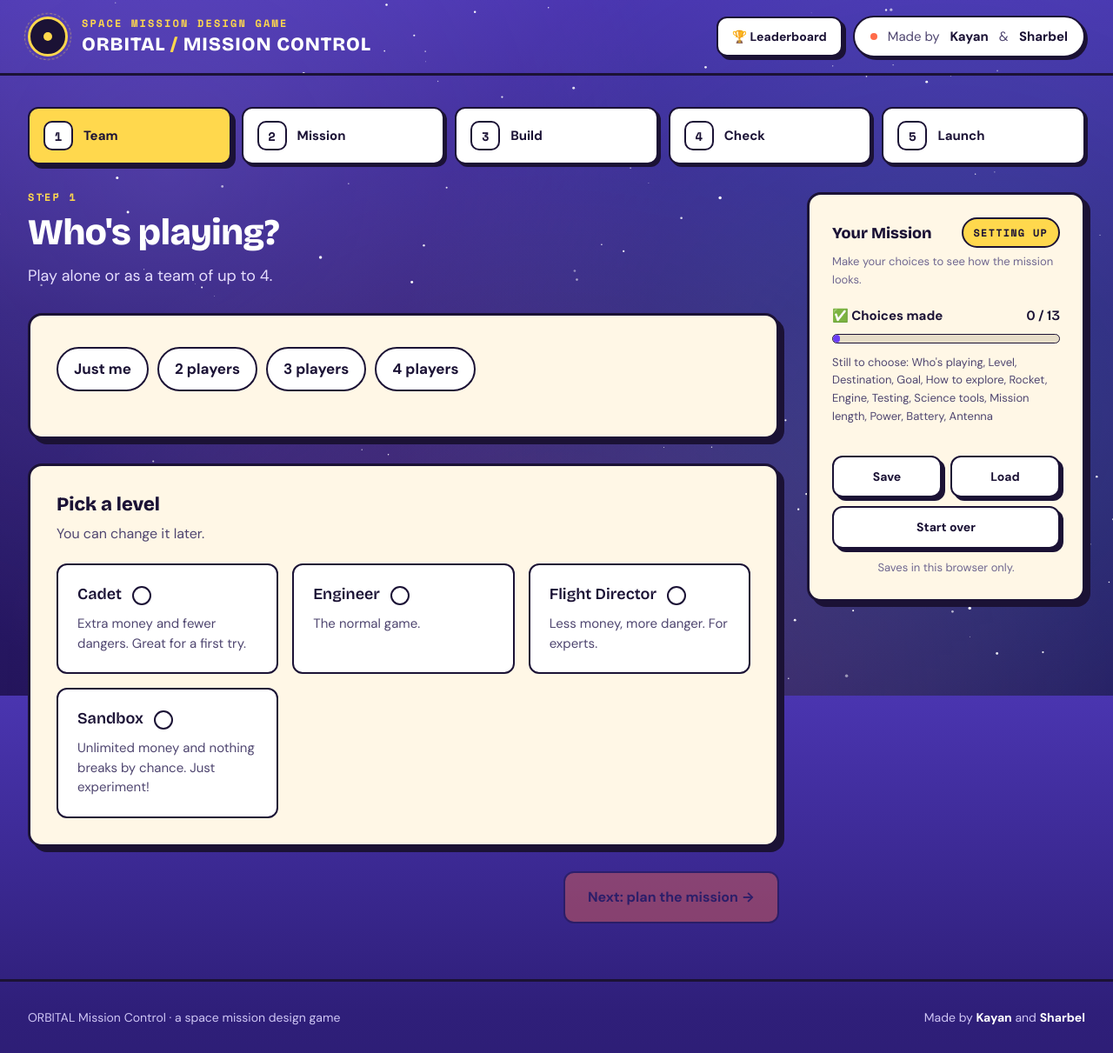
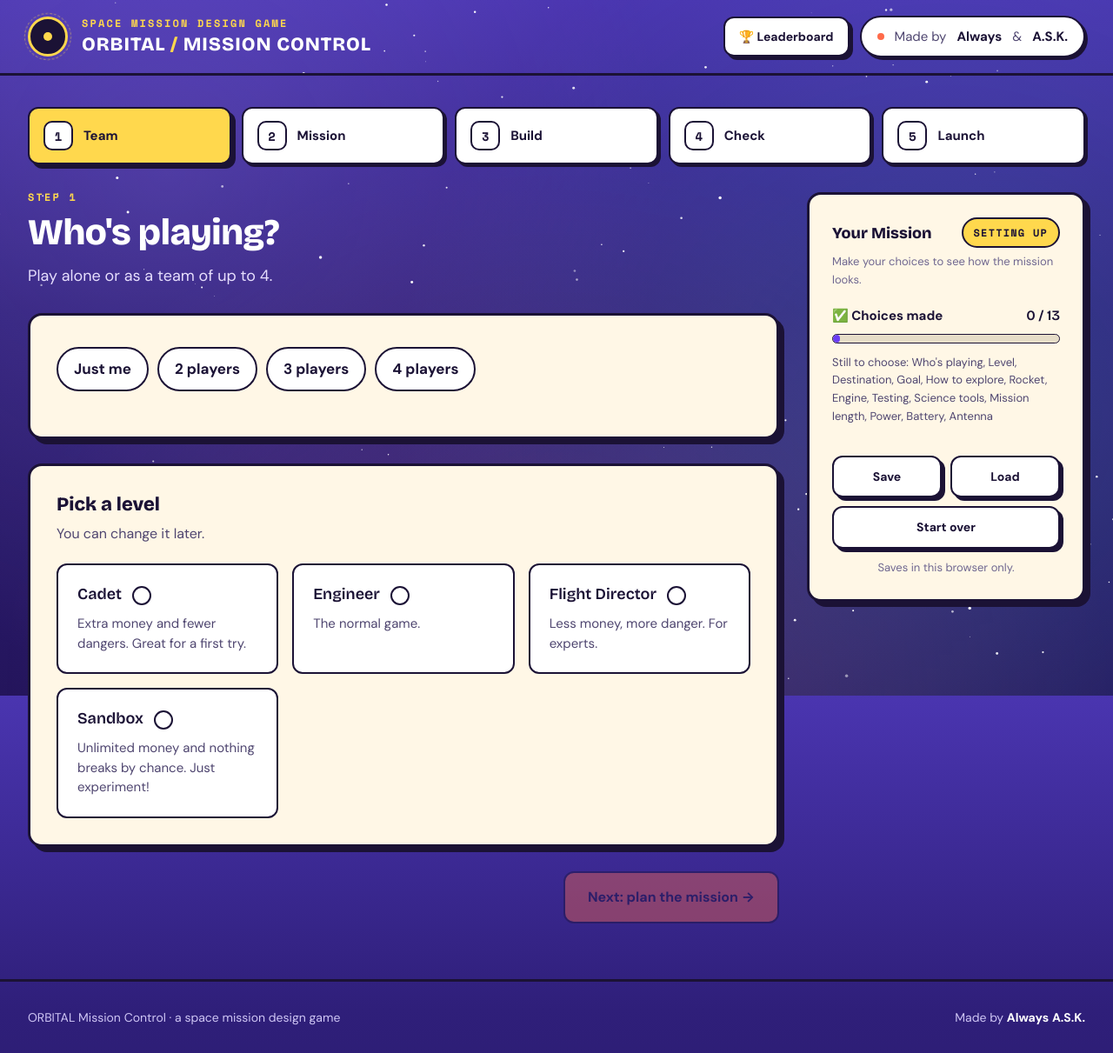
Before and after one commit to tawilsharbel2-creator/Always-A.S.K., a plain HTML site: page index.html in a window 1280 px wide. Shown: the whole page at 87% size. Drawn offline with nearby package versions, Linux system fonts and the light colour scheme.

Commit message:
Update index.html

```diff
--- a/index.html
+++ b/index.html
@@ -436,7 +436,7 @@ footer.foot{border-top:3px solid var(--ink);color:#cfc6f5}footer strong{color:#f
     </div>
     <div class="top-right">
       <button class="btn ghost small" id="lbBtn" type="button">🏆 Leaderboard</button>
-      <div class="credit"><span class="dot"></span>Made by <strong>Kayan</strong> &amp; <strong>Sharbel</strong></div>
+      <div class="credit"><span class="dot"></span>Made by <strong>Always</strong> &amp; <strong>A.S.K.</strong></div>
     </div>
   </div>
 </header>
@@ -473,13 +473,13 @@ footer.foot{border-top:3px solid var(--ink);color:#cfc6f5}footer strong{color:#f
 <footer class="foot">
   <div class="wrap">
     <span>ORBITAL Mission Control · a space mission design game</span>
-    <span>Made by <strong>Kayan</strong> and <strong>Sharbel</strong></span>
+    <span>Made by <strong>Always</strong> <strong>A.S.K.</strong></span>
   </div>
 </footer>
 
 <script>
 /* =========================================================
-   ORBITAL MISSION CONTROL — made by Kayan & Sharbel
+   ORBITAL MISSION CONTROL — made by Always A.S.K.
    Distances, sunlight and the rocket equation follow real physics.
    Costs (Mission Credits), speed-change budgets and risk odds are
    simplified game values chosen for learning, not real mission data.
@@ -1578,7 +1578,7 @@ function buildReport(r) {
   const m = r.m, line = "─".repeat(40);
   const crew = team.size > 1 ? ROLES.map(x => `${x.name}: ${ownerOf(x.id)}`) : ["Solo mission"];
   return [
-    "ORBITAL MISSION CONTROL — MISSION REPORT", "Made by Kayan & Sharbel", line,
+    "ORBITAL MISSION CONTROL — MISSION REPORT", "Made by Always A.S.K.", line,
     `Team:         ${teamLabel()} (${m.Df.name} level)`, ...crew.map(c => "  " + c), "",
     `Destination:  ${m.d.name} — ${m.A.name}`, `Goal:         ${m.O.name}`, `Result:       ${r.outcome}`,
     `Score:        ${r.total}/100   Science: ${r.science}/100`, "",
```
